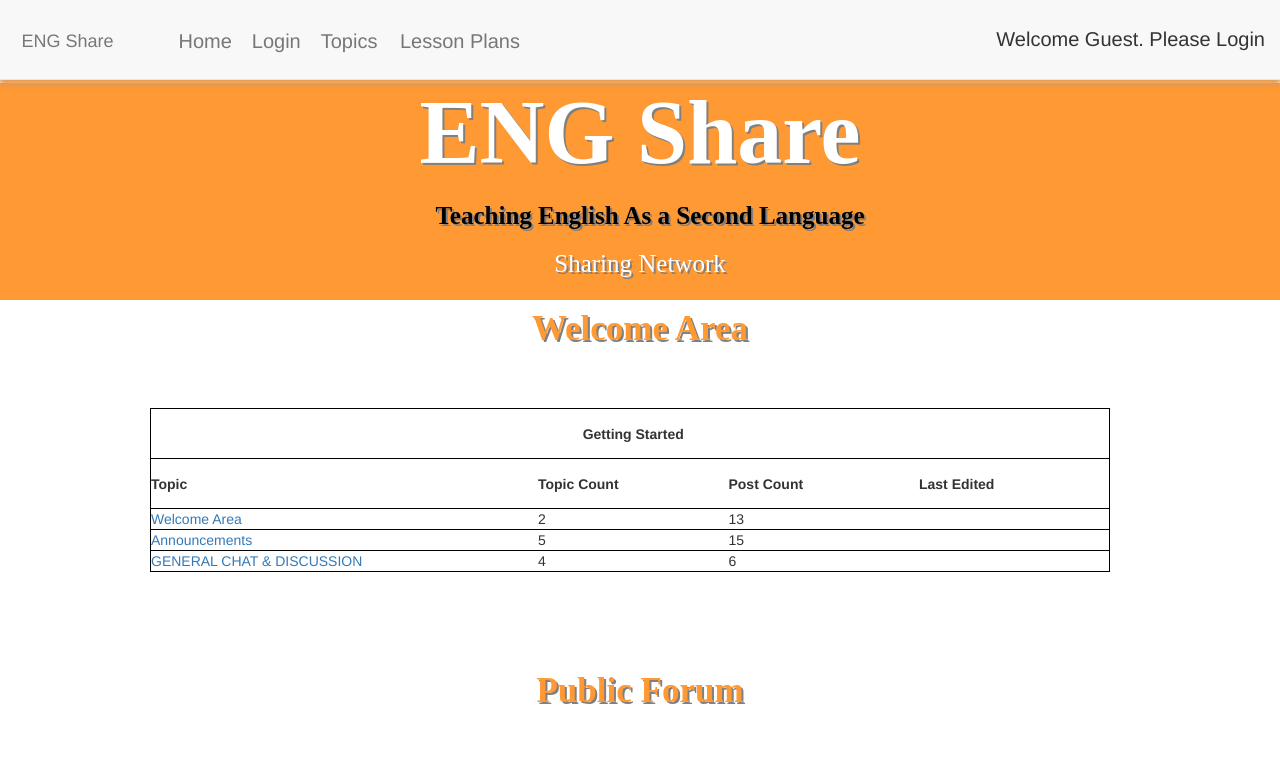
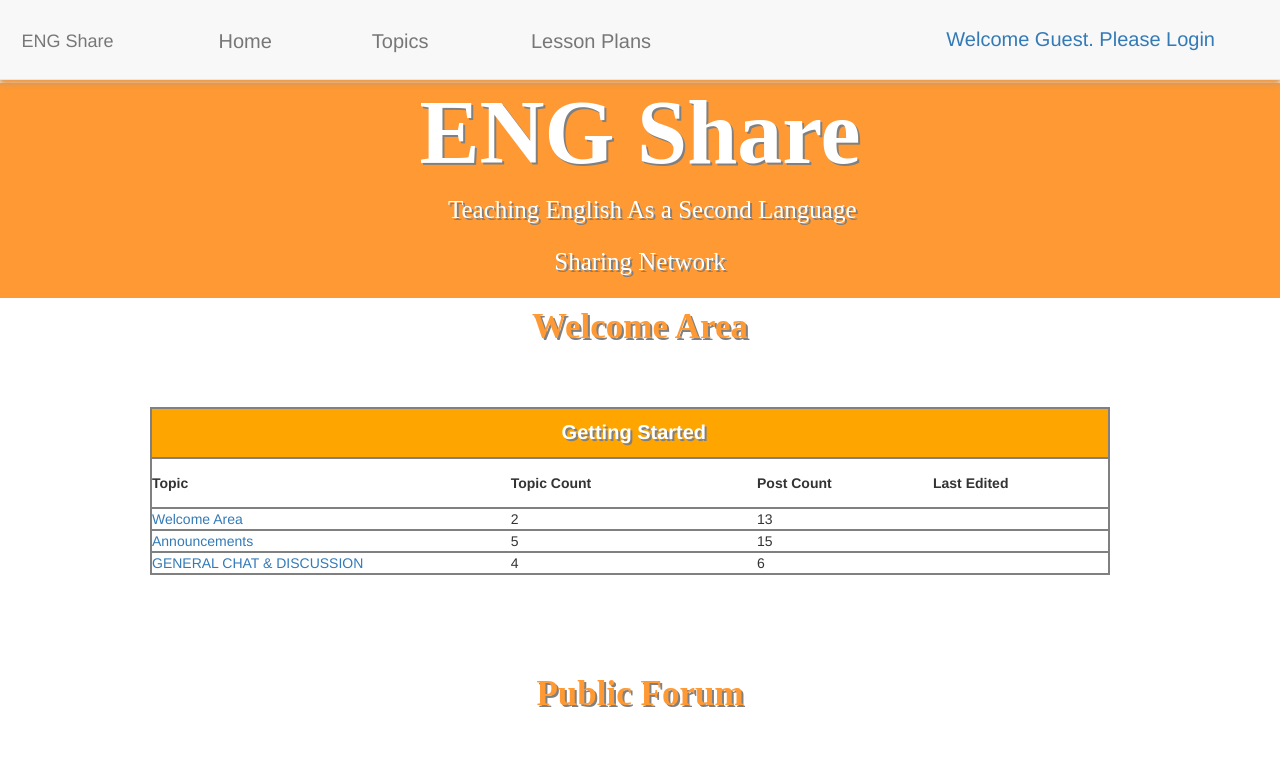
Before and after one commit to clewis1337/Project3, a React (Create React App) app in the folder client/: page /directory/1 in a window 1280 px wide. Shown: the top 770 px of the page. Built offline with nearby package versions, Linux system fonts and the light colour scheme; no server answers; a web font is replaced by a local one.

Commit message:
css directory and login link on nav

```diff
--- a/client/src/components/DirectoryTable/DirectoryTable.css
+++ b/client/src/components/DirectoryTable/DirectoryTable.css
@@ -20,7 +20,7 @@ h4{
 }
 
 table, tr {
-    border: 1px solid black;
+    border: 2px solid gray;
 
 }
 
@@ -44,9 +44,16 @@ th {
 
 .header1{
     text-align: center;
+    color: white;
+    text-shadow: 2px 2px grey;
+   font-size: 20px;
+
 
 }
 
-.header2{
-    background-color:lightgrey;
+
+
+.colorit{
+    background-color: orange;
+
 }
--- a/client/src/components/DirectoryTable/DirectoryTable.js
+++ b/client/src/components/DirectoryTable/DirectoryTable.js
@@ -8,9 +8,9 @@ const DirectoryTable = (props) => (
             <h4>{props.Title}</h4>
         </header>
         <table className="table1">
-        <tr>
+        <tr className="colorit">
             <th></th>
-            <th className="header1">Getting Started</th>
+            <th className="header1"> Getting Started</th>
             <th></th>
             <th></th>
         </tr>
--- a/client/src/components/Jumbotron/Jumbotron.css
+++ b/client/src/components/Jumbotron/Jumbotron.css
@@ -16,10 +16,15 @@ h1{
   font-family: 'Delius Swash Caps', cursive;
 }
 
-h2, h3{
+h7, h3{
 	text-align: center;
 	font-size: 25px;
   color:white;
   text-shadow: 2px 2pX grey;
   font-family: 'Delius Swash Caps', cursive;
 }
+
+h7{
+	text-align: center;
+	margin-left: 35%;
+}
--- a/client/src/components/Jumbotron/Jumbotron.js
+++ b/client/src/components/Jumbotron/Jumbotron.js
@@ -4,7 +4,7 @@ import "./Jumbotron.css";
 const Jumbotron = ({children}) => (
 	<header className="header">
 		<h1>ENG Share</h1>
-		<h2>Teaching English As a Second Language </h2>
+		<h7>Teaching English As a Second Language </h7>
 		<h3>Sharing Network</h3> {children}
 	</header>
 );
--- a/client/src/components/Navbar/Navbar.css
+++ b/client/src/components/Navbar/Navbar.css
@@ -19,6 +19,9 @@ nav.navbar.navbar-default {
   flex-direction: row;
   font-size: 20px;
   padding: 10px;
+  margin-left: 40px;
+  margin-right: 40px;
+
 }
 
 .loginArea {
@@ -26,6 +29,8 @@ nav.navbar.navbar-default {
   top: 25px;
   right: 15px;
   font-size: 20px;
+  margin-right:50px;
+
 }
 
 .nav-link4 {
--- a/client/src/components/Navbar/Navbar.js
+++ b/client/src/components/Navbar/Navbar.js
@@ -26,19 +26,7 @@ const Navbar = props => (
           </Link>
 
         </li>
-             <li className="nav-item">
-          <Link
-            to="/Account"
-            className={
-              window.location.pathname === "/Account" || window.location.pathname === "/Account"
-                ? "nav-link active"
-                : "nav-link"
-            }
-          >
-            Login
-          </Link>
 
-        </li>
          <li className="nav-item">
           <Link
             to="/directory/:id"
@@ -68,7 +56,21 @@ const Navbar = props => (
         </li>
 
       </ul>
-      <div className="loginArea" id="loginArea">Welcome Guest.  Please Login</div>
+
+
+      <li className="nav-item">
+          <Link
+            to="/Account"
+            className={
+              window.location.pathname === "/Account" || window.location.pathname === "/Account"
+                ? "nav-link active"
+                : "nav-link"
+            }
+          >
+           <div className="loginArea" id="loginArea">Welcome Guest.  Please Login</div>
+          </Link>
+
+        </li>
       </div>
 
   </nav>
```
Also changed, not shown: client/src/pages/Account.js (+7 -0 lines), 1 other file (tests, documents, lock files or other folders).
